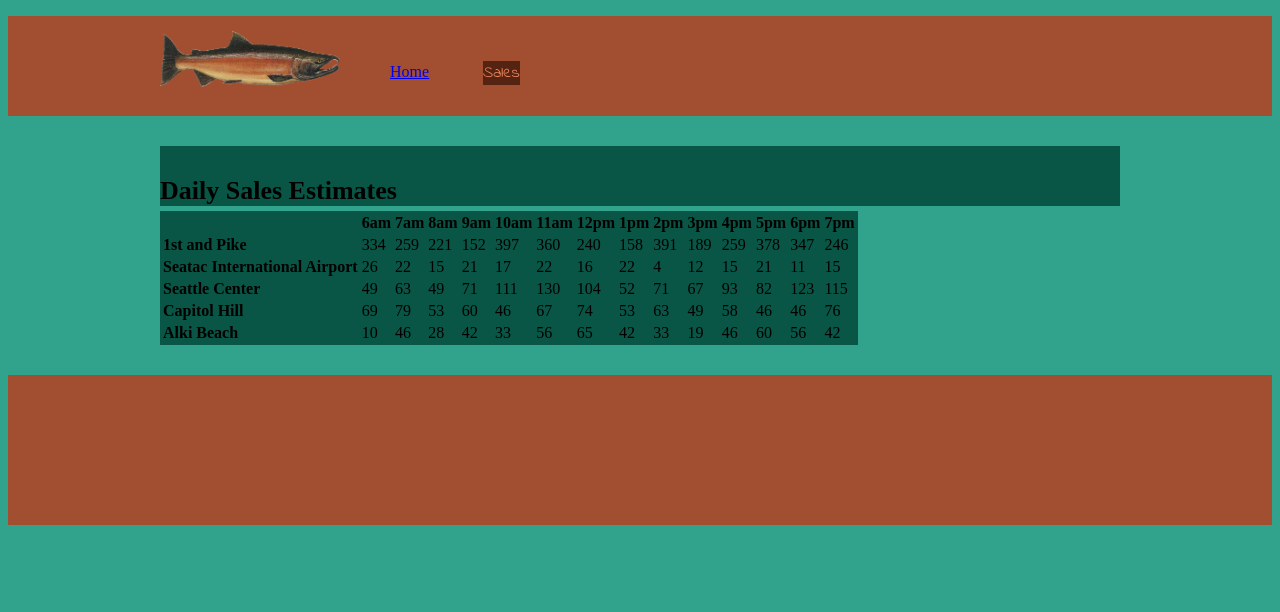
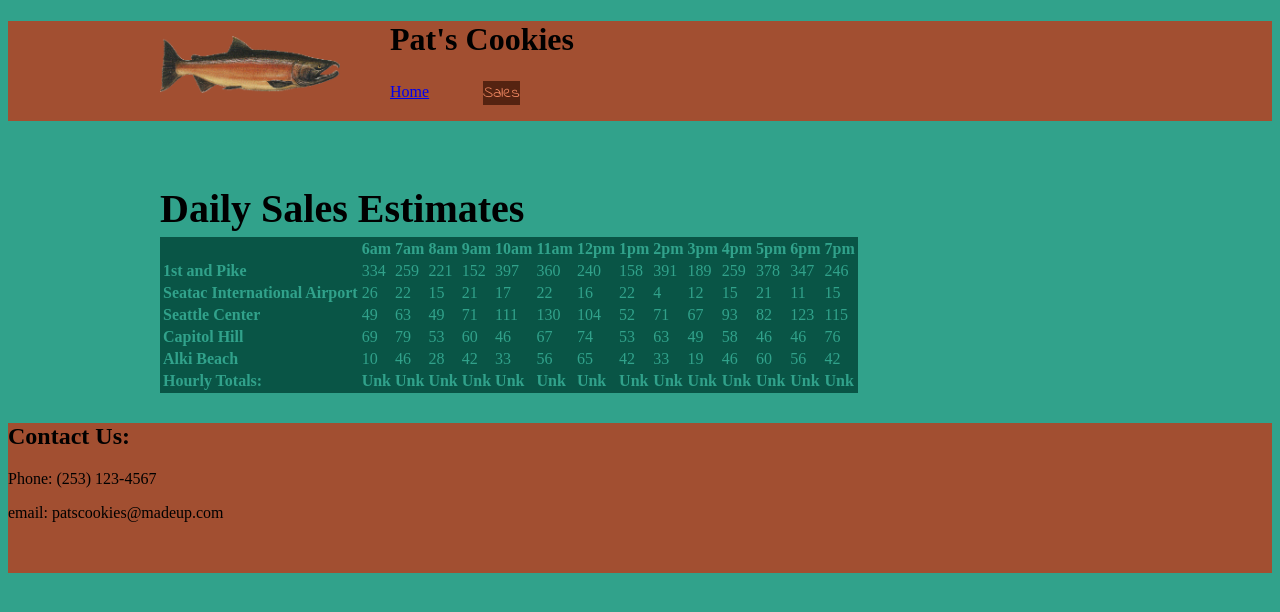
Before and after one commit to warlordlizard/cookie-stand, a plain HTML site: page sales.html in a window 1280 px wide. Drawn offline with Linux system fonts and the light colour scheme.

Commit message:
more formatting, added hours

```diff
--- a/sales.html
+++ b/sales.html
@@ -9,6 +9,7 @@
     <header>
       <div>
         <img src="salmon.png">
+        <h1>Pat's Cookies</h1>
         <nav>
           <ul>
             <li><a href="index.html">Home</a></li>
@@ -36,6 +37,12 @@
       </section>
       <script rel="text/javascript" src="sales.js"></script>
     </main>
-    <footer></footer>
+    <footer>
+      <article>
+        <h2>Contact Us:</h2>
+        <p>Phone: (253) 123-4567</p>
+        <p>email: patscookies@madeup.com</p>
+      </article>
+    </footer>
   </body>
 </html>
--- a/sales.js
+++ b/sales.js
@@ -10,6 +10,7 @@ function random(min,max) {
 
 var allStores = [];
 var storeTable = document.getElementById('store-sales');
+var hourlytotal = [];
 
 function Store(name, minCust, maxCust, avgCookie) {
   this.name= name;
@@ -21,6 +22,7 @@ function Store(name, minCust, maxCust, avgCookie) {
   this.totalDailySales= 0;
   this.calcCookiesEachHr();
   allStores.push(this);
+  hourlytotal.push(this.totalDailySales);
 }
 
 
@@ -79,5 +81,20 @@ function renderStoreRows(){
     allStores[i].render();
   };
 }
+
+function renderFooterRow() {
+  var trEl = document.createElement('tr');
+  // var tdEl = document.createElement('td');
+  var thEl = document.createElement('th');
+  thEl.textContent = 'Hourly Totals:';
+  trEl.appendChild(thEl);
+  for (var i = 0; i < hours.length; i++) {
+    thEl = document.createElement('th');
+    thEl.textContent = 'Unk';
+    trEl.appendChild(thEl);
+  };
+  storeTable.appendChild(trEl);
+}
 renderHeaderRow();
 renderStoreRows();
+renderFooterRow();
--- a/style.css
+++ b/style.css
@@ -18,7 +18,7 @@ header img {
 header li {
   display: inline-block;
   margin-right: 50px;
-  margin-top: 45px;
+  margin-top: 1px;
 
 }
 .highlight {
@@ -69,17 +69,24 @@ main {
 }
 
 main section h2 {
-  font-size: 26px;
+  font-size: 40px;
   margin-bottom: 5px;
   padding-top: 30px;
-  background-color: #095546;
+  /*background-color: #095546;*/
 }
 
-main section p {
+/*main section p {
   line-height: 50px;
   background: #552311;
+}*/
+section ul {
+  /*padding-left: 50px;*/
 }
-
+section li {
+  /*text-align: center;*/
+  padding-left: 50px;
+  list-style: none;
+}
 footer {
   clear: both;
   height: 150px;
@@ -88,6 +95,7 @@ footer {
 
 .table {
   background-color: #095546;
+  color:#31A28B;
 }
 
 th {
```
Also changed, not shown: index.html (+15 -2 lines).
